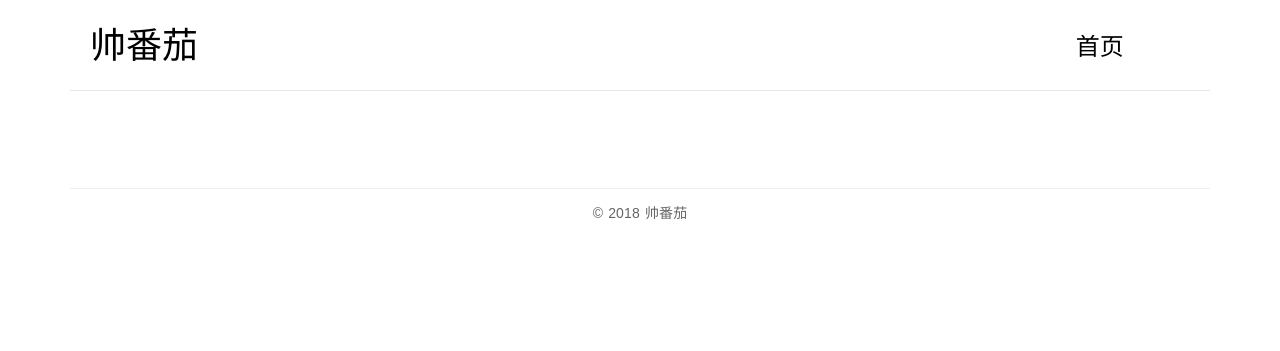
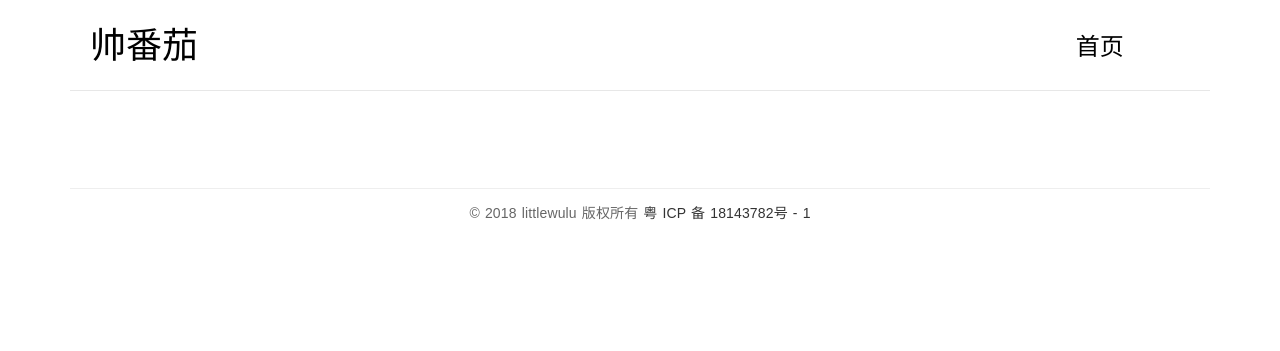
Before and after one commit to sherfache/blog, a Django app: page /blog/ in a window 1280 px wide. Shown: the top 351 px of the page. Run offline with Django 3.2, Linux system fonts and the light colour scheme; data that the repository does not hold is empty; some libraries are stand-ins or nearby versions.

Commit message:
备案号

```diff
--- a/templates/base.html
+++ b/templates/base.html
@@ -80,7 +80,8 @@
     <div class="container">
         <div class="row">
             <div class="col-md-12">
-                <p class="copyright">&copy 2018 帅番茄
+                <p class="copyright">&copy 2018 littlewulu 版权所有
+                    <a href="http://www.miitbeian.gov.cn/" target="_blank">粤 ICP 备 18143782号 - 1</a>
                 </p>
             </div>
         </div>
```
